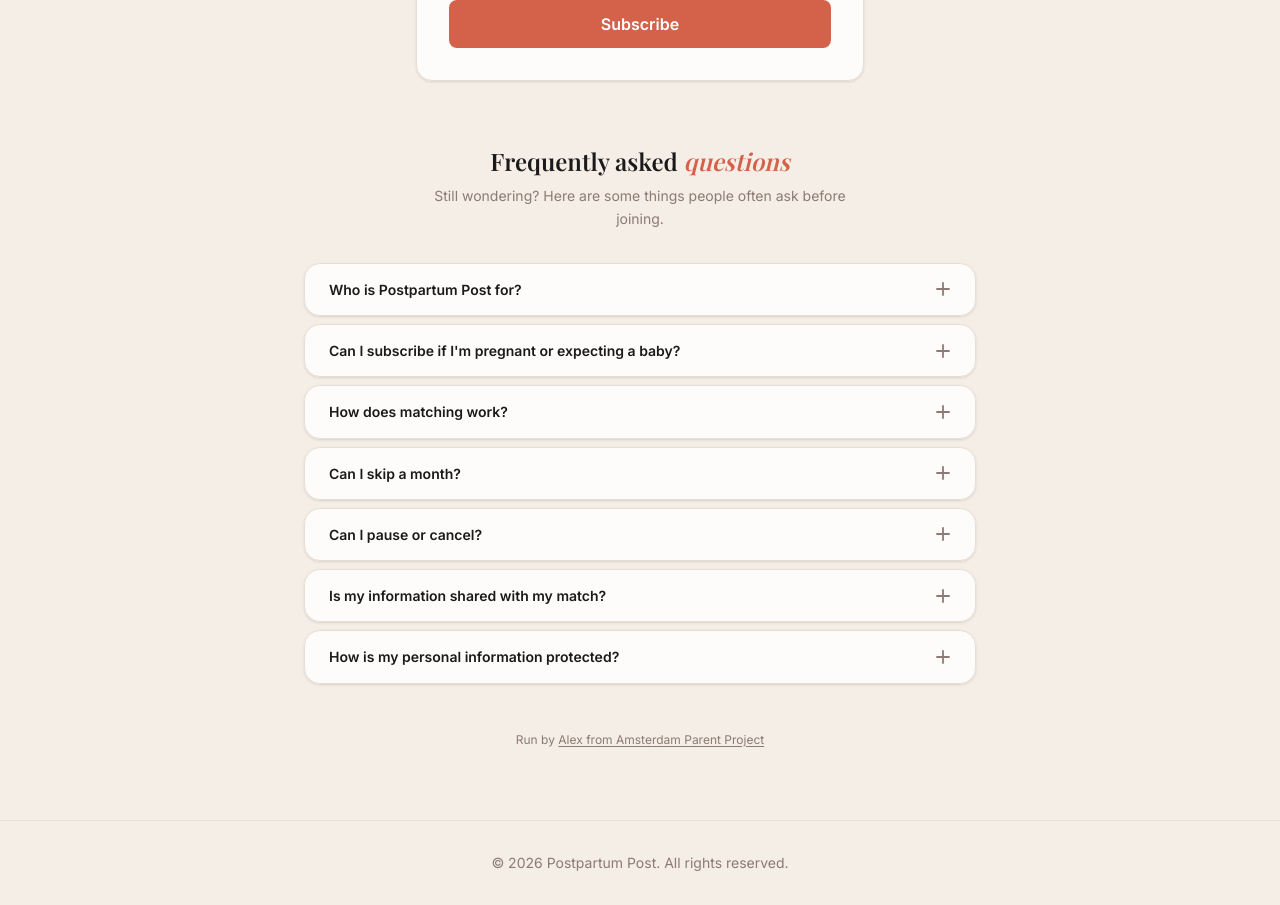
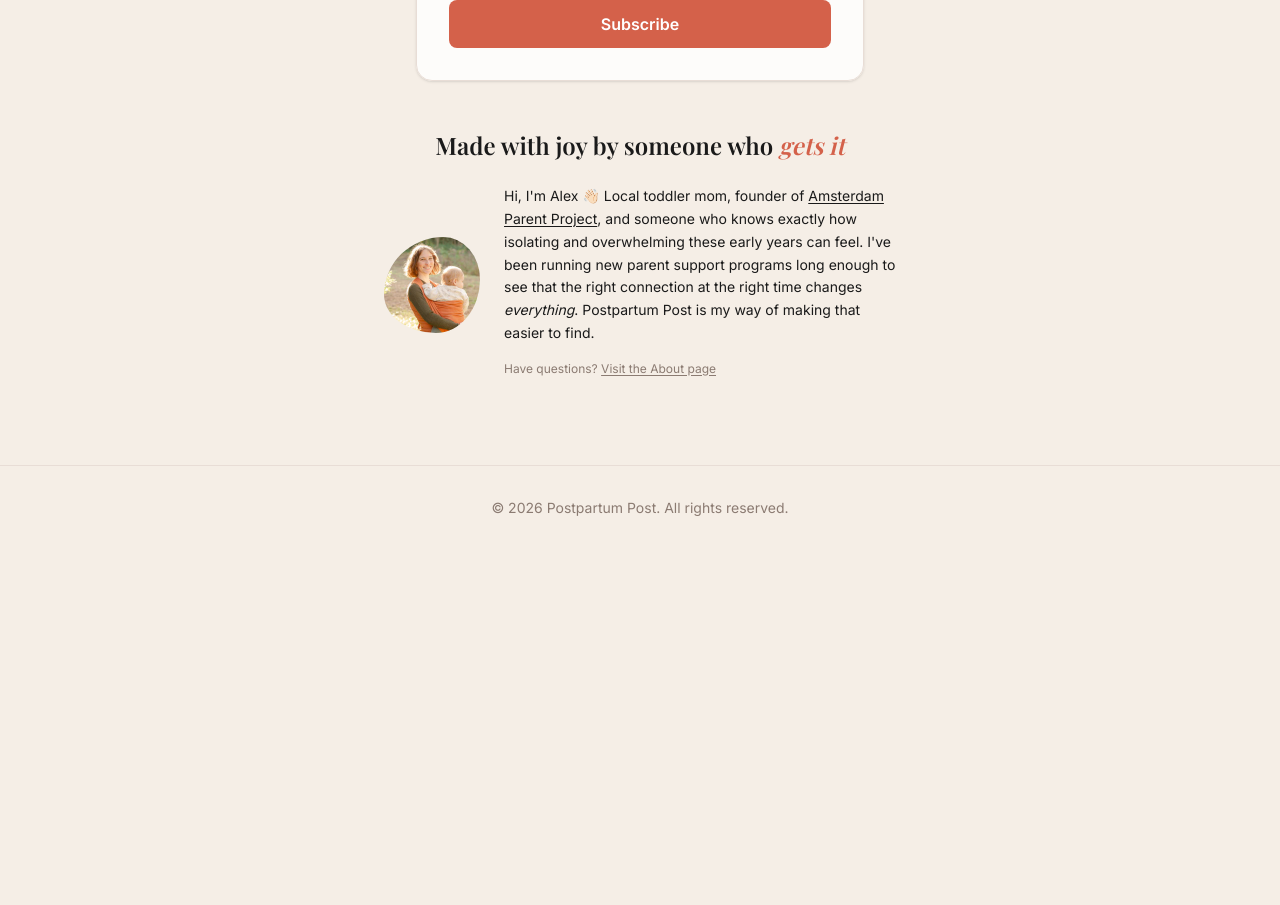
Before and after one commit to amsterdamparentproject/postpartum-post, a Next.js app: page / in a window 1280 px wide. Shown: the part 1620-2525 px from the top of the page. After the commit the page ends 2170 px from the top, so only its background shows below. Built offline with nearby package versions, Linux system fonts and the light colour scheme; no server answers; a web font is replaced by a local one.

Commit message:
Add my story to the homepage

```diff
--- a/app/page.tsx
+++ b/app/page.tsx
@@ -2,7 +2,7 @@
 import PageLayout from "@/components/PageLayout";
 import AnimatedMail from "@/components/AnimatedMail";
 import PersonaCards from "@/components/PersonaCards";
-import FAQ from "@/components/FAQ";
+import Image from "next/image";
 import { getStripe } from "@/lib/stripe";
 
 const FIRST20_TOTAL = 20;
@@ -77,23 +77,53 @@
           <SignupForm first20SpotsRemaining={first20SpotsRemaining} pilotOnly={pilotOnly} />
         </div>
 
-        {/* FAQ */}
-        <div className="w-full max-w-2xl mt-16 mb-4">
-          <FAQ />
+        {/* Alex intro */}
+        <div className="w-full max-w-md mt-12 mb-6 text-center">
+          <h2
+            className="text-2xl font-semibold text-dark"
+            style={{ fontFamily: "var(--font-serif)" }}
+          >
+            Made with joy by someone who <span className="text-coral italic">gets it</span>
+          </h2>
         </div>
-
-        {/* Attribution */}
-        <p className="text-xs text-muted mt-8 mb-2 text-center">
-          Run by{" "}
+        <div className="w-full max-w-lg mb-4 flex flex-col sm:flex-row items-center gap-6">
+          <div
+            className="shrink-0 overflow-hidden w-24 h-24"
+            style={{ borderRadius: "62% 38% 46% 54% / 60% 44% 56% 40%" }}
+          >
+            <Image
+              src="/alex.jpg"
+              alt="Alex, founder of Postpartum Post"
+              width={96}
+              height={96}
+              className="object-cover w-24 h-24"
+            />
+          </div>
+          <div>
+            <p className="text-sm text-dark leading-relaxed">
+              Hi, I&apos;m Alex 👋🏻 Local toddler mom, founder of{" "}
+              <a
+                href="https://amsterdamparentproject.nl"
+                target="_blank"
+                rel="noopener noreferrer"
+                className="underline underline-offset-2 hover:text-coral transition-colors"
+              >
+                Amsterdam Parent Project
+              </a>
+              , and someone who knows exactly how isolating and overwhelming these early years can feel. I&apos;ve been running new parent support programs long enough to see that the right connection at the right time changes <i>everything</i>. Postpartum Post is my way of making that easier to find.
+            </p>
+                 {/* FAQ link */}
+        <p className="text-xs text-muted mt-4 mb-2">
+          Have questions?{" "}
           <a
-            href="https://amsterdamparentproject.nl"
-            target="_blank"
-            rel="noopener noreferrer"
+            href="/about"
             className="underline underline-offset-2 hover:text-coral transition-colors"
           >
-            Alex from Amsterdam Parent Project
+            Visit the About page
           </a>
         </p>
+          </div>
+        </div>
 
       </main>
     </PageLayout>
```
Also changed, not shown: public/alex.jpg (added).
